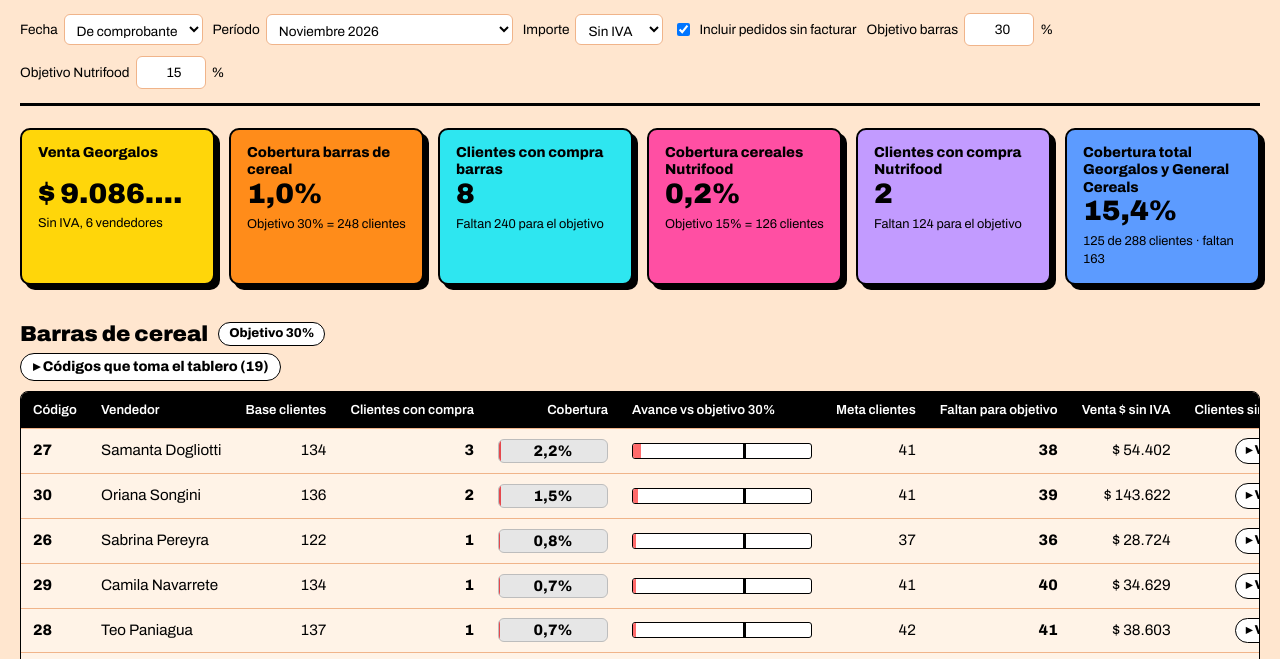
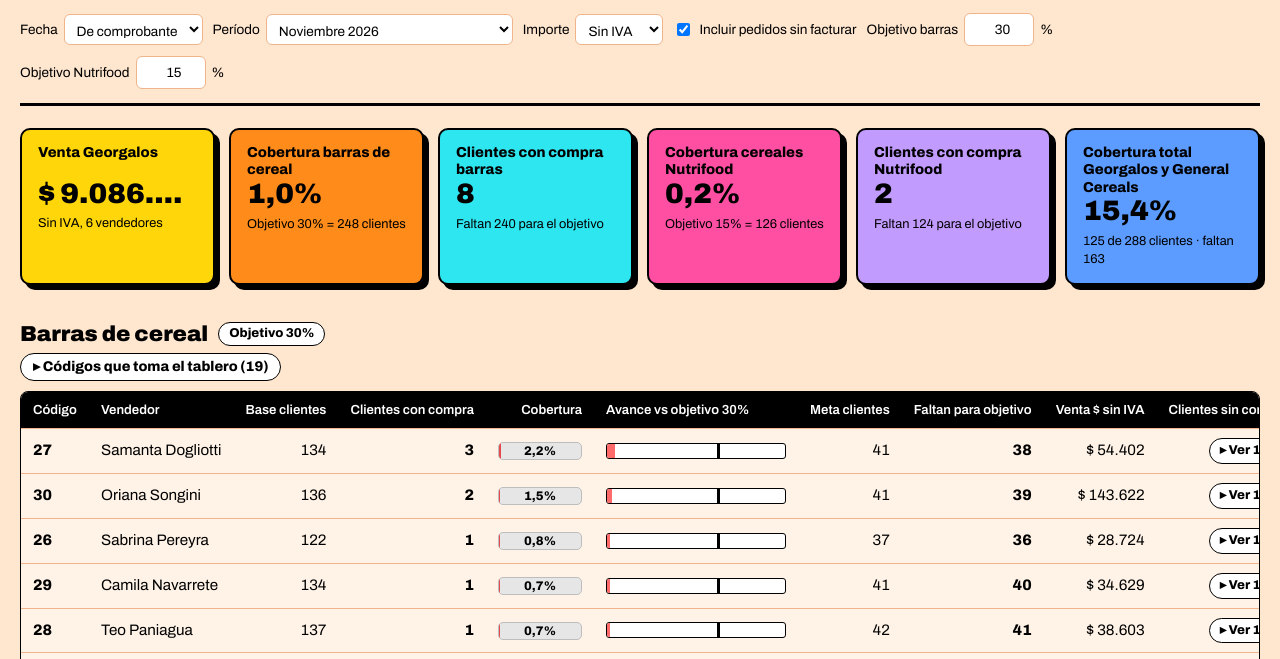
Before and after one commit to 1605-83/Cobertura-Georgalos, a plain HTML site: page index.html in a window 1280 px wide. Shown: the part 139-798 px from the top of the page. Drawn offline with Linux system fonts and the light colour scheme.

Commit message:
Barras de alcance y cobertura mas chicas
Co-Authored-By: Claude Opus 5.5 <noreply@anthropic.com>

```diff
--- a/index.html
+++ b/index.html
@@ -52,9 +52,9 @@ tbody tr:hover{background:#FFEBD9}
 tfoot td{font-weight:800;border-top:2px solid var(--ink);border-bottom:0;background:var(--bar)}
 .cod{font-weight:800}
 .chip{display:inline-block;min-width:62px;text-align:center;padding:2px 8px;border-radius:999px;border:1px solid #000;font-weight:800}
-.pbar{position:relative;display:inline-block;width:110px;height:24px;background:#E6E6E6;border:1px solid #BDBDBD;border-radius:6px;overflow:hidden;vertical-align:middle}
+.pbar{position:relative;display:inline-block;width:84px;height:18px;background:#E6E6E6;border:1px solid #BDBDBD;border-radius:5px;overflow:hidden;vertical-align:middle}
 .pbar i{position:absolute;left:0;top:0;bottom:0}
-.pbar b{position:relative;display:block;text-align:center;line-height:22px;font-weight:700;color:#000}
+.pbar b{position:relative;display:block;text-align:center;line-height:16px;font-size:.78rem;font-weight:700;color:#000}
 .pbar b.cl{color:#fff;text-shadow:0 1px 1px rgba(0,0,0,.35)}
 .meter{position:relative;height:16px;min-width:180px;border:1px solid #000;border-radius:3px;background:#fff;overflow:hidden}
 .meter i{position:absolute;inset:0 auto 0 0}
```
